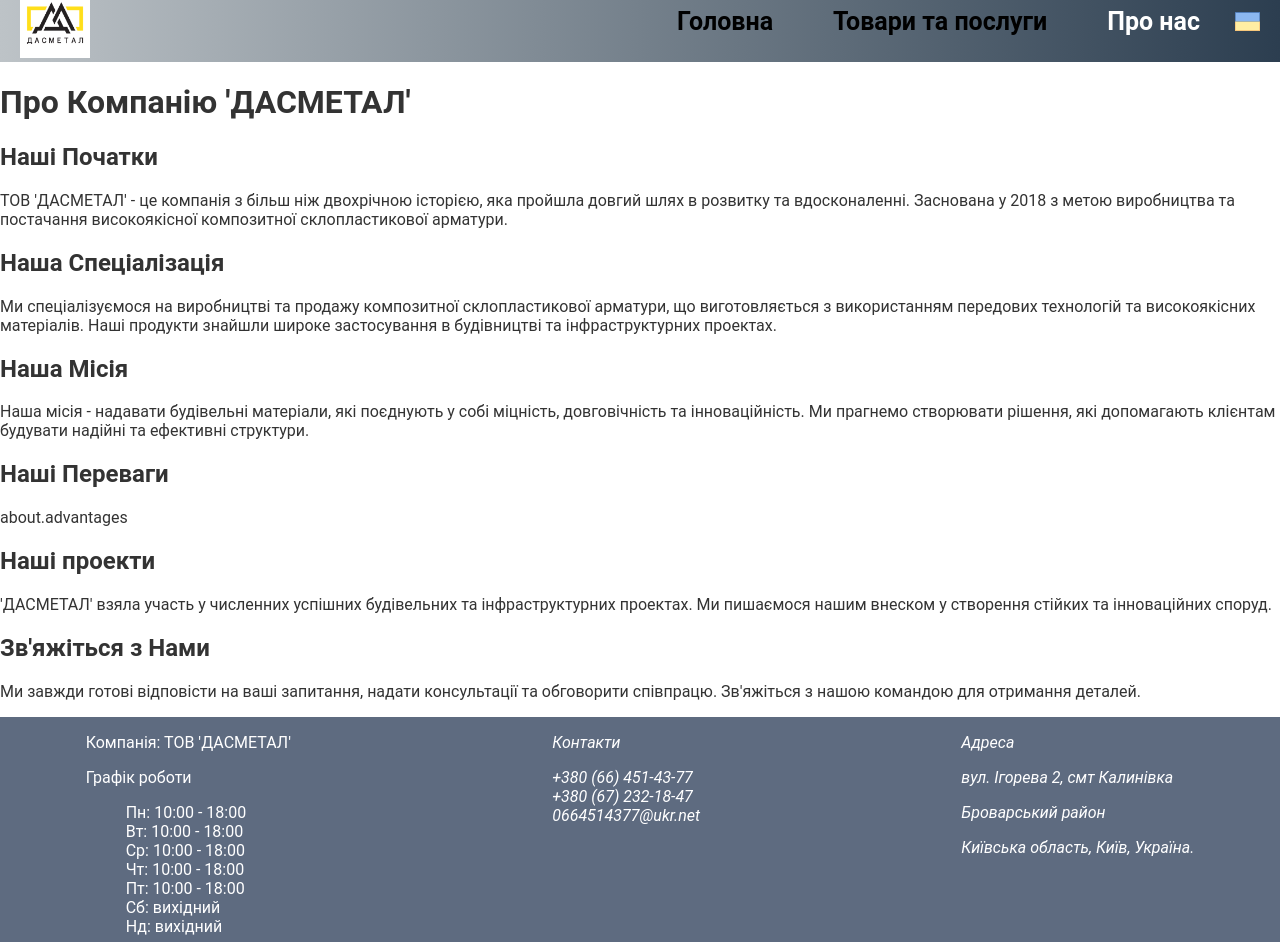
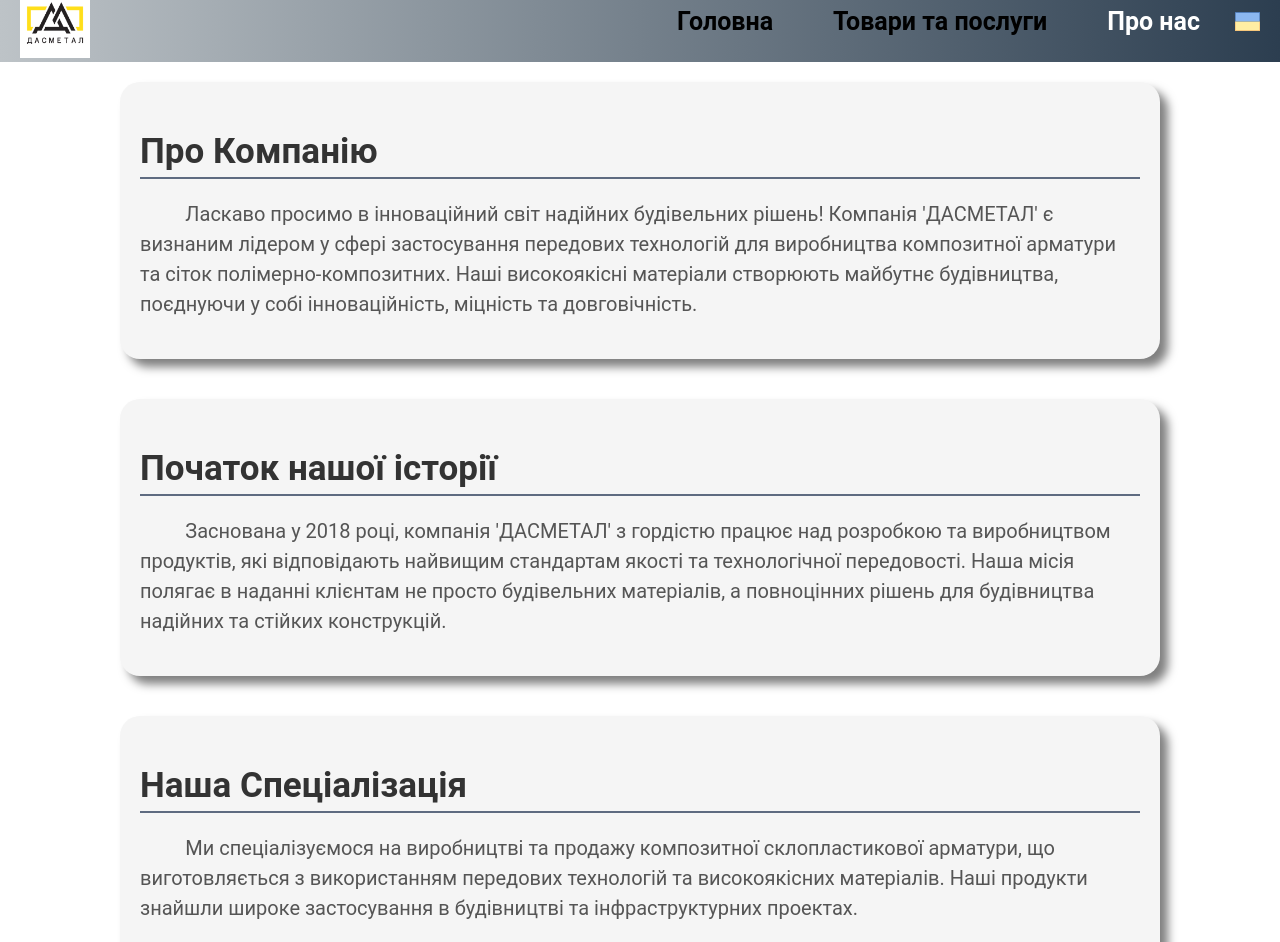
Before and after one commit to Martha-K/dasmetal, a React (Create React App) app: page /about-us in a window 1280 px wide. Shown: the part 19-961 px from the top of the page. Built offline with nearby package versions, Linux system fonts and the light colour scheme; grey boxes are pictures that could not be loaded.

Commit message:
finished styling the page about us

```diff
--- a/src/components/Footer/Footer.tsx
+++ b/src/components/Footer/Footer.tsx
@@ -20,9 +20,9 @@ export const Footer = () => {
       </div>
       <Contact>
         <p>{t("footer.contact")}</p>
-        <a>+380 (66) 451-43-77</a>
-        <a>+380 (67) 232-18-47</a>
-        <a>0664514377@ukr.net</a>
+        <a href="tel:+380664514377">+380 (66) 451-43-77</a>
+        <a href="tel:+380672321847">+380 (67) 232-18-47</a>
+        <a href="mailto:0664514377@ukr.net">0664514377@ukr.net</a>
       </Contact>
       <address>
         <p>{t("footer.address")}</p>
--- a/src/components/Footer/footerStyles.js
+++ b/src/components/Footer/footerStyles.js
@@ -5,16 +5,29 @@ display: flex;
   justify-content: space-around;
   background: #5e6b80;
   color: white;
-
-`
+`;
 
 export const Contact = styled.address`
   display: flex;
   flex-direction: column;
   margin-left: 90px;
   margin-right: 90px;
-`
+  color: white;
+
+  a {
+    color: #fff;
+    text-decoration: none;
+    font-weight: bold;
+    margin-bottom: 5px;
+    transition: transform 0.3s ease-in-out;
+  }
+
+  a:hover {
+    color: black;
+    transform: scale(1.1);
+  }
+`;
 
 export const ListDay = styled.ul`
   list-style-type: none;
-`
+`;
--- a/src/i18n/en/aboutUs.json
+++ b/src/i18n/en/aboutUs.json
@@ -1,15 +1,14 @@
 {
-    "title": "About 'DASMETAL' Company",
-    "ourBeginnings": "Our Beginnings",
-    "beginnings": "Discover the journey of LLC 'DASMETAL', a company with over two decades of history. Founded in [year of establishment], we've evolved to specialize in the production and supply of high-quality composite fiberglass reinforcement.",
-    "ourExpertise": "Our Expertise",
-    "expertise": "Explore our focus on manufacturing and selling advanced composite fiberglass reinforcement using cutting-edge technologies and top-notch materials. Our products are widely utilized in construction and infrastructure projects.",
-    "ourMission": "Our Mission",
-    "mission": "Uncover our mission to provide building materials that seamlessly blend strength, durability, and innovation. We aspire to create solutions that empower clients to construct reliable and efficient structures.",
-    "ourAdvantages": "Our Advantages",
-    "advantages": "Learn about the pillars of our success: Quality, as our production adheres to the highest standards; Innovation, as we apply advanced technologies and materials; Fast Delivery, ensuring prompt and timely product delivery to our clients.",
-    "ourProjects": "Our Projects",
-    "projects": "Delve into the successful participation of 'DASMETAL' in various construction and infrastructure projects, contributing to the creation of resilient and innovative structures.",
-    "contactUs": "Contact Us",
-    "contac": "Connect with us anytime. We are here to answer your questions, provide expert consultations, and discuss potential collaborations. Reach out to our team for more details."
-  }
+  "title": "About Company",
+  "subtitle": "Welcome to the innovative world of reliable construction solutions! 'DASMETAL' is recognized as a leader in the application of advanced technologies for the production of composite reinforcement and polymer-composite grids. Our high-quality materials shape the future of construction, combining innovation, strength, and durability.",
+  "ourBeginnings": "The beginning of our story",
+  "beginnings": "Founded in 2018, 'DASMETAL' proudly works on the development and production of products that meet the highest standards of quality and technological advancement. Our mission is to provide customers not just with building materials but with comprehensive solutions for constructing reliable and resilient structures.",
+  "ourExpertise": "Our Expertise",
+  "expertise": "Explore our focus on manufacturing and selling advanced composite fiberglass reinforcement using cutting-edge technologies and top-notch materials. Our products are widely utilized in construction and infrastructure projects.",
+  "ourMission": "Our Mission",
+  "mission": "In our activities, we strive to combine strength, durability, and innovation. Our goal is to provide customers not only with materials but also with ready-made solutions for the construction of durable and reliable structures.",
+  "ourAdvantages": "Our Advantages",
+  "quality": "Quality: Our products are manufactured according to the highest standards of quality and safety.",
+  "innovations": "Innovations: We apply advanced technologies and materials to provide cutting-edge solutions.",
+  "fastDelivery": "Fast Delivery: We guarantee prompt and timely delivery of our clients' products."
+}
--- a/src/i18n/ru/aboutUs.json
+++ b/src/i18n/ru/aboutUs.json
@@ -1,15 +1,14 @@
 {
-    "title": "О Компании 'ДАСМЕТАЛ'",
-    "ourBeginnings": "Начало Пути",
-    "beginnings": "Общество с овершеннолетней историей, ООО 'ДАСМЕТАЛ', прошедшее долгий путь развития и усовершенствования, было основано в [год основания] с целью производства и поставки высококачественной композитной стеклопластиковой арматуры.",
-    "ourExpertise": "Наша Специализация",
-    "expertise": "Мы специализируемся на производстве и продаже композитной стеклопластиковой арматуры, изготовленной с использованием передовых технологий и высококачественных материалов. Наши продукты нашли широкое применение в строительстве и инфраструктурных проектах.",
-    "ourMission": "Наша Миссия",
-    "mission": "Наша миссия - предоставлять строительные материалы, объединяющие в себе прочность, долговечность и инновационность. Мы стремимся создавать решения, которые помогают клиентам строить надежные и эффективные конструкции.",
-    "ourAdvantages": "Наши Преимущества",
-    "advantages": "Качество: Наша продукция изготавливается в соответствии с самыми высокими стандартами качества и безопасности. Инновации: Мы применяем передовые технологии и материалы для обеспечения передовых решений. Быстрая Доставка: Мы гарантируем оперативную и своевременную доставку продукции наших клиентов.",
-    "ourProjects": "Наши Проекты",
-    "projects": "'ДАСМЕТАЛ' приняла участие во множестве успешных строительных и инфраструктурных проектов. Мы гордимся нашим вкладом в создание устойчивых и инновационных сооружений.",
-    "contactUs": "Свяжитесь с Нами",
-    "contac": "Мы всегда готовы ответить на ваши вопросы, предоставить консультации и обсудить возможное сотрудничество. Свяжитесь с нашей командой для получения дополнительной информации."
-  }
+  "title": "О Компании",
+  "subtitle": "Добро пожаловать в инновационный мир надежных строительных решений! 'ДАСМЕТАЛ' признан лидером в области применения передовых технологий для производства композитной арматуры и полимерно-композитных сеток. Наши высококачественные материалы формируют будущее строительства, сочетая в себе инновации, прочность и долговечность.",
+  "ourBeginnings": "Начало нашей истории",
+  "beginnings": "Основанная в 2018 году, 'ДАСМЕТАЛ' с гордостью занимается разработкой и производством продукции, соответствующей высочайшим стандартам качества и технологическому прогрессу. Наша миссия - предоставлять клиентам не только строительные материалы, но и комплексные решения для строительства надежных и устойчивых конструкций.",
+  "ourExpertise": "Наша Специализация",
+  "expertise": "Мы специализируемся на производстве и продаже композитной стеклопластиковой арматуры, изготовленной с использованием передовых технологий и высококачественных материалов. Наши продукты нашли широкое применение в строительстве и инфраструктурных проектах.",
+  "ourMission": "Наша Миссия",
+  "mission": "В своей деятельности мы стремимся объединять прочность, долговечность и инновации. Наша цель - предоставлять клиентам не только материалы, но и готовые решения для строительства устойчивых и надежных конструкций.",
+  "ourAdvantages": "Наши Преимущества",
+  "quality": "Качество: Наша продукция производится в соответствии с самыми высокими стандартами качества и безопасности.",
+  "innovations": "Инновации: Мы применяем передовые технологии и материалы для обеспечения передовых решений.",
+  "fastDelivery": "Быстрая доставка: Мы гарантируем оперативную и своевременную доставку продукции наших клиентов."
+}
--- a/src/i18n/uk/aboutUs.json
+++ b/src/i18n/uk/aboutUs.json
@@ -1,15 +1,14 @@
 {
-  "title": "Про Компанію 'ДАСМЕТАЛ'",
-  "ourBeginnings": "Наші Початки",
-  "beginnings": "ТОВ 'ДАСМЕТАЛ' - це компанія з більш ніж двохрічною історією, яка пройшла довгий шлях в розвитку та вдосконаленні. Заснована у 2018 з метою виробництва та постачання високоякісної композитної склопластикової арматури.",
+  "title": "Про Компанію",
+  "subtitle": "Ласкаво просимо в інноваційний світ надійних будівельних рішень! Компанія 'ДАСМЕТАЛ' є визнаним лідером у сфері застосування передових технологій для виробництва композитної арматури та сіток полімерно-композитних. Наші високоякісні матеріали створюють майбутнє будівництва, поєднуючи у собі інноваційність, міцність та довговічність.",
+  "ourBeginnings": "Початок нашої історії",
+  "beginnings": "Заснована у 2018 році, компанія 'ДАСМЕТАЛ' з гордістю працює над розробкою та виробництвом продуктів, які відповідають найвищим стандартам якості та технологічної передовості. Наша місія полягає в наданні клієнтам не просто будівельних матеріалів, а повноцінних рішень для будівництва надійних та стійких конструкцій.",
   "ourExpertise": "Наша Спеціалізація",
   "expertise": "Ми спеціалізуємося на виробництві та продажу композитної склопластикової арматури, що виготовляється з використанням передових технологій та високоякісних матеріалів. Наші продукти знайшли широке застосування в будівництві та інфраструктурних проектах.",
   "ourMission": "Наша Місія",
-  "mission": "Наша місія - надавати будівельні матеріали, які поєднують у собі міцність, довговічність та інноваційність. Ми прагнемо створювати рішення, які допомагають клієнтам будувати надійні та ефективні структури.",
+  "mission": "У своїй діяльності ми прагнемо об'єднувати міцність, довговічність та інноваційність. Наша мета — надавати клієнтам не лише матеріали, але й готові рішення для будівництва стійких та надійних конструкцій.",
   "ourAdvantages": "Наші Переваги",
-  "advantages": "Якість: Наша продукція виготовляється відповідно до найвищих стандартів якості та безпеки. Інновації: Ми застосовуємо передові технології та матеріали для забезпечення передових рішень. Швидка Доставка: Ми гарантуємо оперативну та своєчасну доставку продукції наших клієнтів.",
-  "ourProjects": "Наші проекти",
-  "projects": "'ДАСМЕТАЛ' взяла участь у численних успішних будівельних та інфраструктурних проектах. Ми пишаємося нашим внеском у створення стійких та інноваційних споруд.",
-  "contactUs": "Зв'яжіться з Нами",
-  "contac": "Ми завжди готові відповісти на ваші запитання, надати консультації та обговорити співпрацю. Зв'яжіться з нашою командою для отримання деталей."
+  "quality": "Якість: Наша продукція виготовляється відповідно до найвищих стандартів якості та безпеки.",
+  "innovations": "Інновації: Ми застосовуємо передові технології та матеріали для забезпечення передових рішень.",
+  "fastDelivery":" Швидка Доставка: Ми гарантуємо оперативну та своєчасну доставку продукції наших клієнтів."
 }
--- a/src/pages/AboutUs.tsx
+++ b/src/pages/AboutUs.tsx
@@ -1,23 +1,38 @@
 import { useTranslation } from "react-i18next";
+import { Container, SectionTitle, Paragraph, Div } from "./aboutUsStyles";
 
 export const AboutUs = () => {
   const { t } = useTranslation();
 
   return (
-    <div>
-      <h1>{t("aboutUs.title")}</h1>
-      <h2>{t("aboutUs.ourBeginnings")}</h2>
-      <p>{t("aboutUs.beginnings")}</p>
-      <h2>{t("aboutUs.ourExpertise")}</h2>
-      <p>{t("aboutUs.expertise")}</p>
-      <h2>{t("aboutUs.ourMission")}</h2>
-      <p>{t("aboutUs.mission")}</p>
-      <h2>{t("aboutUs.ourAdvantages")}</h2>
-      <p>{t("about.advantages")}</p>
-      <h2>{t("aboutUs.ourProjects")}</h2>
-      <p>{t("aboutUs.projects")}</p>
-      <h2>{t("aboutUs.contactUs")}</h2>
-      <p>{t("aboutUs.contac")}</p>
-    </div>
+    <Container>
+      <Div>
+        <SectionTitle>{t("aboutUs.title")}</SectionTitle>
+        <Paragraph>{t("aboutUs.subtitle")}</Paragraph>
+      </Div>
+      <Div>
+        <SectionTitle>{t("aboutUs.ourBeginnings")}</SectionTitle>
+        <Paragraph>{t("aboutUs.beginnings")}</Paragraph>
+      </Div>
+      <Div>
+        <SectionTitle>{t("aboutUs.ourExpertise")}</SectionTitle>
+        <Paragraph>{t("aboutUs.expertise")}</Paragraph>
+      </Div>
+      <Div>
+        <SectionTitle>{t("aboutUs.ourMission")}</SectionTitle>
+        <Paragraph>{t("aboutUs.mission")}</Paragraph>
+      </Div>
+      <Div>
+        <SectionTitle>{t("aboutUs.ourAdvantages")}</SectionTitle>
+        <Paragraph>
+          <ul>
+            <li>{t("aboutUs.quality")}</li>
+            <li>{t("aboutUs.innovations")}</li>
+            <li>{t("aboutUs.fastDelivery")}</li>
+          </ul>
+        </Paragraph>
+      </Div>
+
+    </Container>
   );
 };
--- /dev/null
+++ b/src/pages/aboutUsStyles.js
@@ -0,0 +1,37 @@
+import styled from "styled-components";
+
+export const Container = styled.div`
+  margin-top: 20px;
+`;
+
+export const SectionTitle = styled.h2`
+  font-size: 35px;
+  margin-bottom: 10px;
+  color: #333;
+  border-bottom: 2px solid #5e6b80;
+  padding-bottom: 5px;
+`;
+
+export const Paragraph = styled.p`
+  font-size: 20px;
+  line-height: 1.5;
+  margin-bottom: 20px;
+  color: #555;
+  text-indent: 12mm;
+`;
+
+export const Div = styled.div`
+  max-width: 1000px;
+  margin: 0 auto;
+  padding: 20px;
+  background-color: #f5f5f5;
+  box-shadow: 8px 8px 10px rgba(0, 0, 0, 0.5); /* 8px вправо, 8px вниз, 30px розмиття */
+  border-radius: 20px;
+  transition: all 0.3s ease-in-out;
+  margin-bottom: 40px;
+
+  &:hover {
+    transform: scale(1.02);
+    box-shadow: 20px 20px 10px rgba(0, 0, 0, 0.5); /* При наведенні велика тінь */
+  }
+`;
```
Lines whose indentation alone changed are shown as unchanged.
